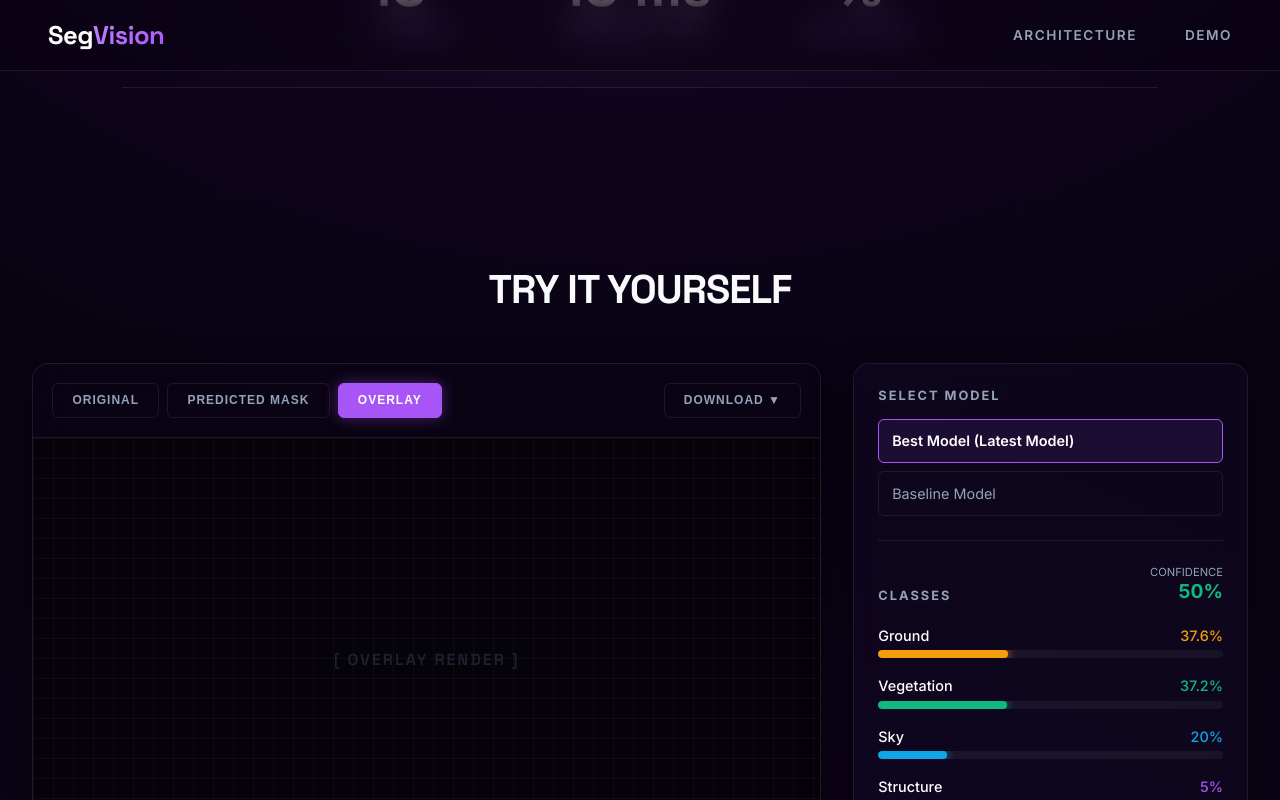
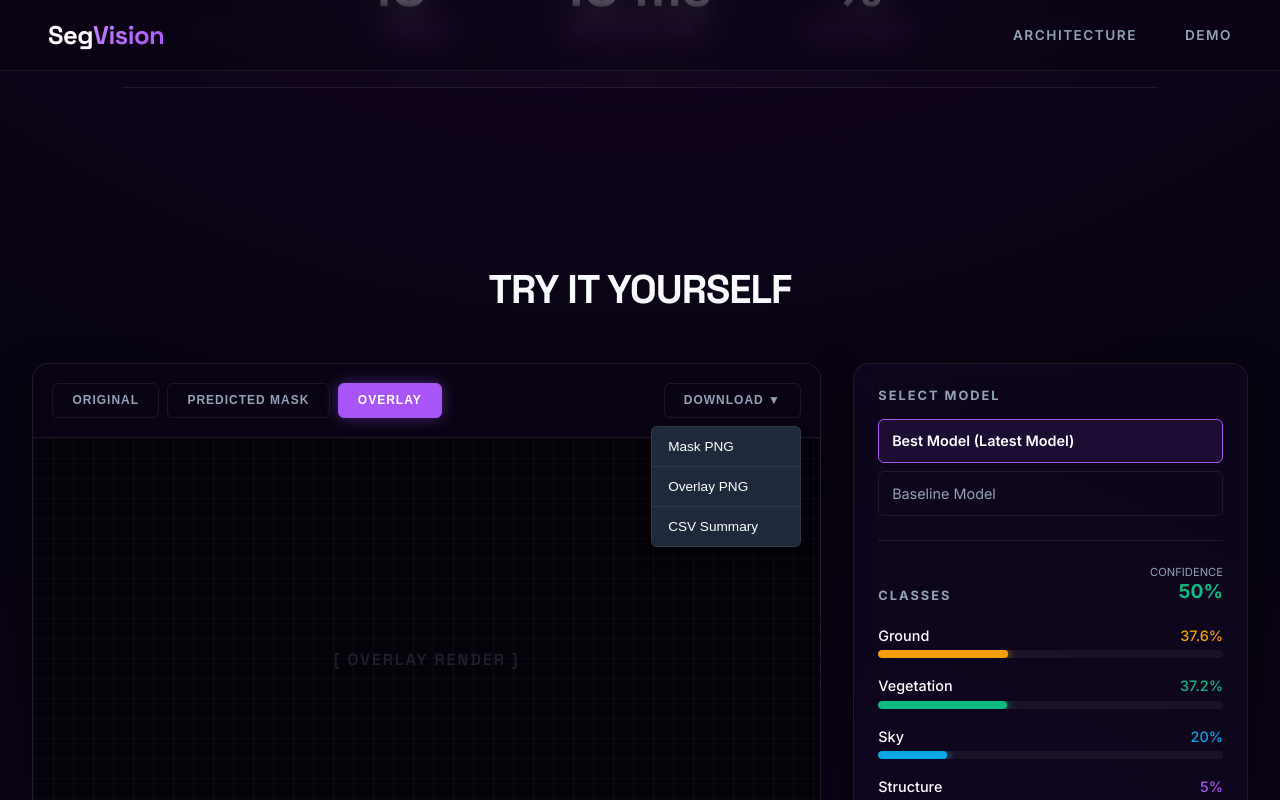
Before and after one commit to I-Lawrence/segvision-ui, a React (Vite) app: page / in a window 1280 px wide. Both pictures are taken after a click on the button "DOWNLOAD ▼". Shown: the part 819-1619 px from the top of the page. Built offline with nearby package versions, Linux system fonts and the light colour scheme.

Commit message:
fix download dropdowns

```diff
--- a/src/components/Demo.jsx
+++ b/src/components/Demo.jsx
@@ -1,4 +1,4 @@
-import { useState } from 'react';
+import { useState, useRef, useEffect } from 'react';
 import './Demo.css';
 
 const CLASSES = [
@@ -11,6 +11,25 @@ const CLASSES = [
 
 export default function Demo() {
     const [view, setView] = useState('overlay');
+    const [isDropdownOpen, setIsDropdownOpen] = useState(false);
+    const dropdownRef = useRef(null);
+
+    // Close dropdown when clicking outside of it
+    useEffect(() => {
+        function handleClickOutside(event) {
+            if (dropdownRef.current && !dropdownRef.current.contains(event.target)) {
+                setIsDropdownOpen(false);
+            }
+        }
+        document.addEventListener("mousedown", handleClickOutside);
+        return () => document.removeEventListener("mousedown", handleClickOutside);
+    }, []);
+
+    const handleDownload = (type) => {
+        console.log(`Trigger download for: ${type}`);
+        // Add your actual download logic here
+        setIsDropdownOpen(false);
+    };
 
     return (
         <section id="demo" className="demo-section">
@@ -31,7 +50,84 @@ export default function Demo() {
                                 </button>
                             ))}
                         </div>
-                        <button className="view-btn">DOWNLOAD ▼</button>
+
+                        {/* Updated Download Dropdown */}
+                        <div style={{ position: 'relative' }} ref={dropdownRef}>
+                            <button
+                                className="view-btn"
+                                onClick={() => setIsDropdownOpen(!isDropdownOpen)}
+                            >
+                                DOWNLOAD ▼
+                            </button>
+
+                            {isDropdownOpen && (
+                                <div style={{
+                                    position: 'absolute',
+                                    top: '100%',
+                                    right: 0,
+                                    marginTop: '0.5rem',
+                                    backgroundColor: '#1e293b', // fallback dark background
+                                    border: '1px solid var(--border-subtle)',
+                                    borderRadius: '6px',
+                                    display: 'flex',
+                                    flexDirection: 'column',
+                                    minWidth: '150px', // slightly wider for the new text
+                                    zIndex: 50,
+                                    boxShadow: '0 10px 15px -3px rgba(0, 0, 0, 0.5)'
+                                }}>
+                                    <button
+                                        onClick={() => handleDownload('mask png')}
+                                        style={{
+                                            padding: '0.75rem 1rem',
+                                            background: 'transparent',
+                                            border: 'none',
+                                            borderBottom: '1px solid var(--border-subtle)',
+                                            color: 'white',
+                                            textAlign: 'left',
+                                            cursor: 'pointer',
+                                            fontSize: '0.85rem'
+                                        }}
+                                        onMouseOver={(e) => e.target.style.backgroundColor = 'rgba(255,255,255,0.05)'}
+                                        onMouseOut={(e) => e.target.style.backgroundColor = 'transparent'}
+                                    >
+                                        Mask PNG
+                                    </button>
+                                    <button
+                                        onClick={() => handleDownload('overlay png')}
+                                        style={{
+                                            padding: '0.75rem 1rem',
+                                            background: 'transparent',
+                                            border: 'none',
+                                            borderBottom: '1px solid var(--border-subtle)', // Added border here
+                                            color: 'white',
+                                            textAlign: 'left',
+                                            cursor: 'pointer',
+                                            fontSize: '0.85rem'
+                                        }}
+                                        onMouseOver={(e) => e.target.style.backgroundColor = 'rgba(255,255,255,0.05)'}
+                                        onMouseOut={(e) => e.target.style.backgroundColor = 'transparent'}
+                                    >
+                                        Overlay PNG
+                                    </button>
+                                    <button
+                                        onClick={() => handleDownload('csv summary')}
+                                        style={{
+                                            padding: '0.75rem 1rem',
+                                            background: 'transparent',
+                                            border: 'none',
+                                            color: 'white',
+                                            textAlign: 'left',
+                                            cursor: 'pointer',
+                                            fontSize: '0.85rem'
+                                        }}
+                                        onMouseOver={(e) => e.target.style.backgroundColor = 'rgba(255,255,255,0.05)'}
+                                        onMouseOut={(e) => e.target.style.backgroundColor = 'transparent'}
+                                    >
+                                        CSV Summary
+                                    </button>
+                                </div>
+                            )}
+                        </div>
                     </div>
                     <div className="render-area tech-font">
                         <span style={{ opacity: 0.5, letterSpacing: '2px' }}>[ {view.toUpperCase()} RENDER ]</span>
@@ -40,7 +136,6 @@ export default function Demo() {
 
                 {/* Sidebar Panel */}
                 <div className="glass-panel sidebar-panel">
-
                     <div style={{ paddingBottom: '1.5rem', borderBottom: '1px solid var(--border-subtle)' }}>
                         <div className="panel-header">Select Model</div>
                         <div style={{ padding: '0.8rem', background: 'rgba(168, 85, 247, 0.1)', border: '1px solid var(--accent-neon)', borderRadius: '6px', color: 'white', fontSize: '0.9rem', fontWeight: '600', marginBottom: '0.5rem' }}>
@@ -72,7 +167,6 @@ export default function Demo() {
                             </div>
                         ))}
                     </div>
-
                 </div>
             </div>
         </section>
```
